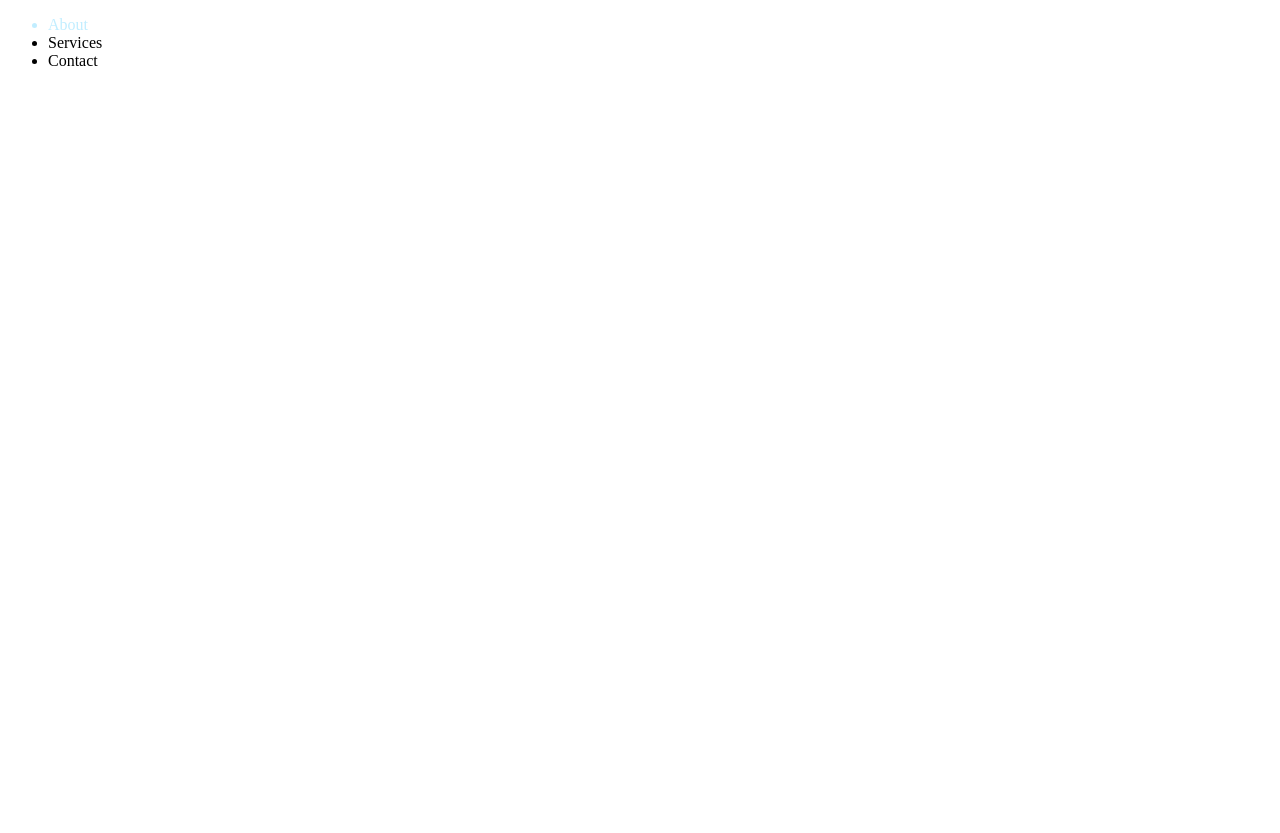
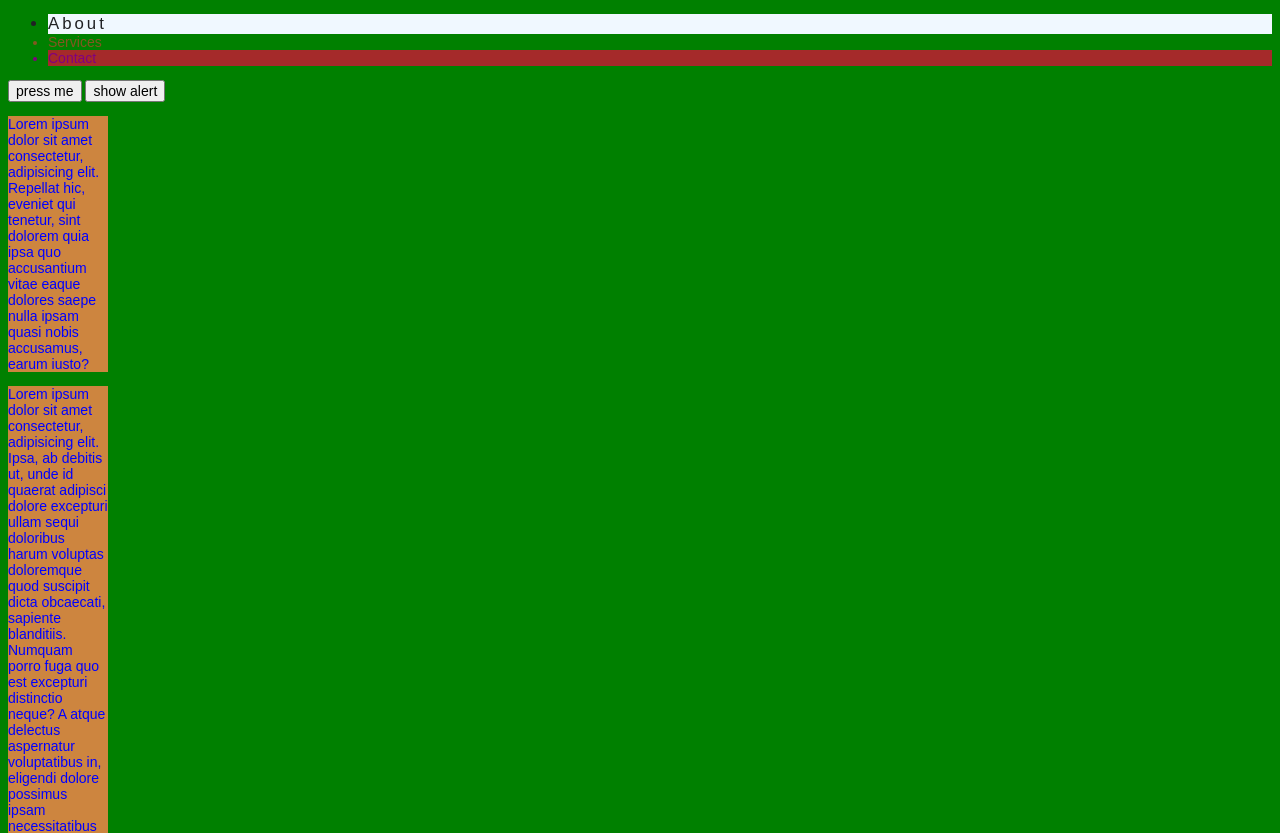
Before and after one commit to AdiFischer/css-intro, a plain HTML site: page index.html in a window 1280 px wide. Shown: the top 833 px of the page. Before the commit the page ends 800 px from the top, so only its background shows below. Drawn offline with Linux system fonts and the light colour scheme.

Commit message:
adding external files

```diff
--- a/index.html
+++ b/index.html
@@ -6,18 +6,56 @@
     <meta http-equiv="X-UA-Compatible" content="IE=edge">
     <meta name="viewport" content="width=device-width, initial-scale=1.0">
     <title>Intro to CSS</title>
+    <link rel="stylesheet" href="styles.css">
 </head>
+<style>
+   /* in file styles */
+</style>
 
 <body>
     <header>
         <nav>
             <ul>
-                <li style="color:#50cdff5b">About</li>
-                <li>Services</li>
-                <li>Contact</li>
+                <li style="color: #202124;
+                font-size: larger;
+                letter-spacing: 3px;
+                background-color: aliceblue;">About</li>
+                <li style=color:#a84b29c5;>Services</li>
+                <li id="contact">Contact</li>
             </ul>
         </nav>
     </header>
+    <button onclick="handleColorChange()">press me</button>
+    <button onclick="handleAlert()">show alert</button>
+    <p class="my-ps my-width">
+        Lorem ipsum dolor sit amet consectetur, adipisicing elit. Repellat hic, eveniet qui tenetur, sint dolorem quia
+        ipsa quo accusantium vitae eaque dolores saepe nulla ipsam quasi nobis accusamus, earum iusto?</p>
+    <p class="my-ps my-width">Lorem ipsum dolor sit amet consectetur, adipisicing elit. Ipsa, ab debitis ut, unde id quaerat adipisci dolore
+        excepturi ullam sequi doloribus harum voluptas doloremque quod suscipit dicta obcaecati, sapiente blanditiis.
+        Numquam porro fuga quo est excepturi distinctio neque? A atque delectus aspernatur voluptatibus in, eligendi
+        dolore possimus ipsam necessitatibus incidunt autem eos at harum temporibus ratione voluptatum minima illum
+        beatae!
+        Libero sed, repudiandae rerum voluptas ullam excepturi corporis nostrum minima quas asperiores iste ab sit
+        consequatur tempora optio repellat obcaecati quod maiores! Sit, voluptate dolorum animi ad maxime officiis
+        facilis.
+        Omnis quod veritatis ullam laboriosam quis officia natus est corrupti aperiam numquam beatae sapiente dolorem
+        facilis deserunt veniam, blanditiis nisi explicabo ducimus aspernatur officiis aut voluptas ipsum quos.
+        Provident, voluptate?
+        Pariatur consequuntur voluptas eum alias ea unde quod non nesciunt. Consequatur, repudiandae unde esse magni
+        numquam odio neque? Laborum laudantium ipsum voluptas inventore omnis obcaecati nisi similique. Fugit, quod
+        exercitationem!
+
+    </p>
+    <h3>Hi mom</h3>
+    <footer>
+
+        <ul>
+            <li>About</li>
+            <li>Services</li>
+            <li>Contact</li>
+        </ul>
+    </footer>
+    <script src="scripts.js"></script>
 </body>
 
 </html>
--- /dev/null
+++ b/scripts.js
@@ -0,0 +1,22 @@
+const family = [
+    {
+        dad: true,
+        name: 'joe',
+        job:'mechanic,'
+    },
+    {
+        kid1: 'mia',
+        pet: 'fish',
+    },
+]
+console.log('hey class here is my fam', family)
+
+document.getElementById('contact').style.color = 'purple'
+
+const handleColorChange = () => {
+    console.log('changing color')
+}
+
+const handleAlert = () => {
+   alert('Alerting the class')
+}
--- /dev/null
+++ b/styles.css
@@ -0,0 +1,41 @@
+* {
+    /* color: green; */
+    font-family: Arial, Helvetica, sans-serif;
+    font-size: 14px;
+}
+
+p {
+    color: blue;
+}
+/* class selector */
+.my-ps {
+    background-color: peru;
+}
+.my-width {
+    width: 100px;
+}
+
+li {
+    color: hotpink;
+}
+/* child selector */
+footer{
+    background-color: tan;
+    border-radius: 30px;
+}
+
+body {
+    background-color: green;
+
+}
+/* id selector */
+#contact {
+    background-color: brown;
+}
+footer > h3 {
+    background-color: red;
+}
+footer > ul > li {
+    background-color: blueviolet;
+
+}
```
